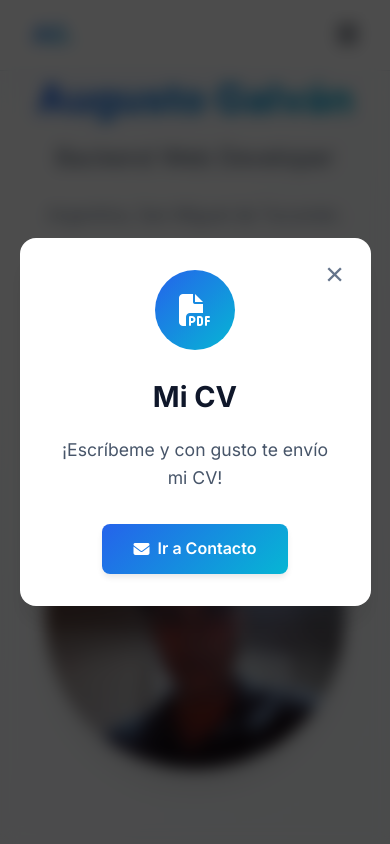
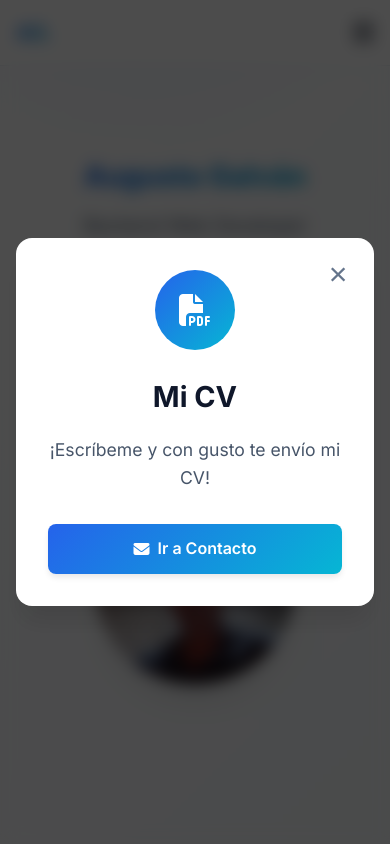
Before and after one commit to augustogalvanb/augustogalvanb.github.io, a plain HTML site: page index.html in a window 390 px wide. Both pictures are taken after a click on the button "Descargar CV". Shown: the top 844 px of the page. Drawn offline with nearby package versions, Linux system fonts and the light colour scheme.

Commit message:
Update styles.css

```diff
--- a/styles.css
+++ b/styles.css
@@ -172,9 +172,11 @@ nav {
     display: flex;
     align-items: center;
     padding: 0 2rem;
+    padding-top: 80px;
     background: linear-gradient(135deg, var(--bg-primary) 0%, var(--bg-secondary) 100%);
     position: relative;
     overflow: hidden;
+    width: 100%;
 }
 
 .hero::before {
@@ -187,6 +189,7 @@ nav {
     background: radial-gradient(circle, var(--primary-color) 0%, transparent 70%);
     opacity: 0.1;
     animation: float 20s ease-in-out infinite;
+    pointer-events: none;
 }
 
 @keyframes float {
@@ -292,6 +295,8 @@ section {
     padding: 5rem 2rem;
     max-width: 1200px;
     margin: 0 auto;
+    width: 100%;
+    overflow-x: hidden;
 }
 
 .section-title {
@@ -1089,25 +1094,40 @@ footer {
         display: block;
     }
 
+    section {
+        padding: 3rem 1rem;
+    }
+
+    .hero {
+        padding: 0 1rem;
+        min-height: 100vh;
+    }
+
     .hero-content {
         grid-template-columns: 1fr;
         text-align: center;
+        gap: 2rem;
     }
 
     .hero-text h1 {
-        font-size: 2.5rem;
+        font-size: 2rem;
+    }
+
+    .hero-text .subtitle {
+        font-size: 1.2rem;
     }
 
     .hero-image {
-        margin-top: 2rem;
+        margin-top: 1rem;
     }
 
     .hero-image img {
-        max-width: 300px;
+        max-width: 250px;
     }
 
     .about-content {
         grid-template-columns: 1fr;
+        gap: 2rem;
     }
 
     .timeline::before {
@@ -1139,6 +1159,14 @@ footer {
 
     .hero-buttons {
         justify-content: center;
+        flex-direction: column;
+        align-items: center;
+    }
+
+    .btn {
+        width: 100%;
+        max-width: 300px;
+        justify-content: center;
     }
 
     .tech-categories {
@@ -1148,4 +1176,60 @@ footer {
     .projects-grid {
         grid-template-columns: 1fr;
     }
+
+    .project-card {
+        max-width: 100%;
+    }
+
+    .education-grid {
+        grid-template-columns: 1fr;
+    }
+
+    .toast {
+        right: 1rem;
+        left: 1rem;
+        bottom: 1rem;
+        width: auto;
+    }
+
+    .modal-content {
+        width: 95%;
+        max-width: 95%;
+        margin: 1rem;
+    }
+
+    .video-modal .modal-content {
+        width: 95%;
+        max-width: 95%;
+    }
 }
+
+@media (max-width: 480px) {
+    .hero-text h1 {
+        font-size: 1.75rem;
+    }
+
+    .section-title {
+        font-size: 2rem;
+    }
+
+    .hero-image img {
+        max-width: 200px;
+    }
+
+    nav {
+        padding: 1rem;
+    }
+
+    .logo {
+        font-size: 1.3rem;
+    }
+
+    .project-title {
+        font-size: 1.1rem;
+    }
+
+    .tech-list {
+        grid-template-columns: 1fr;
+    }
+}
```
